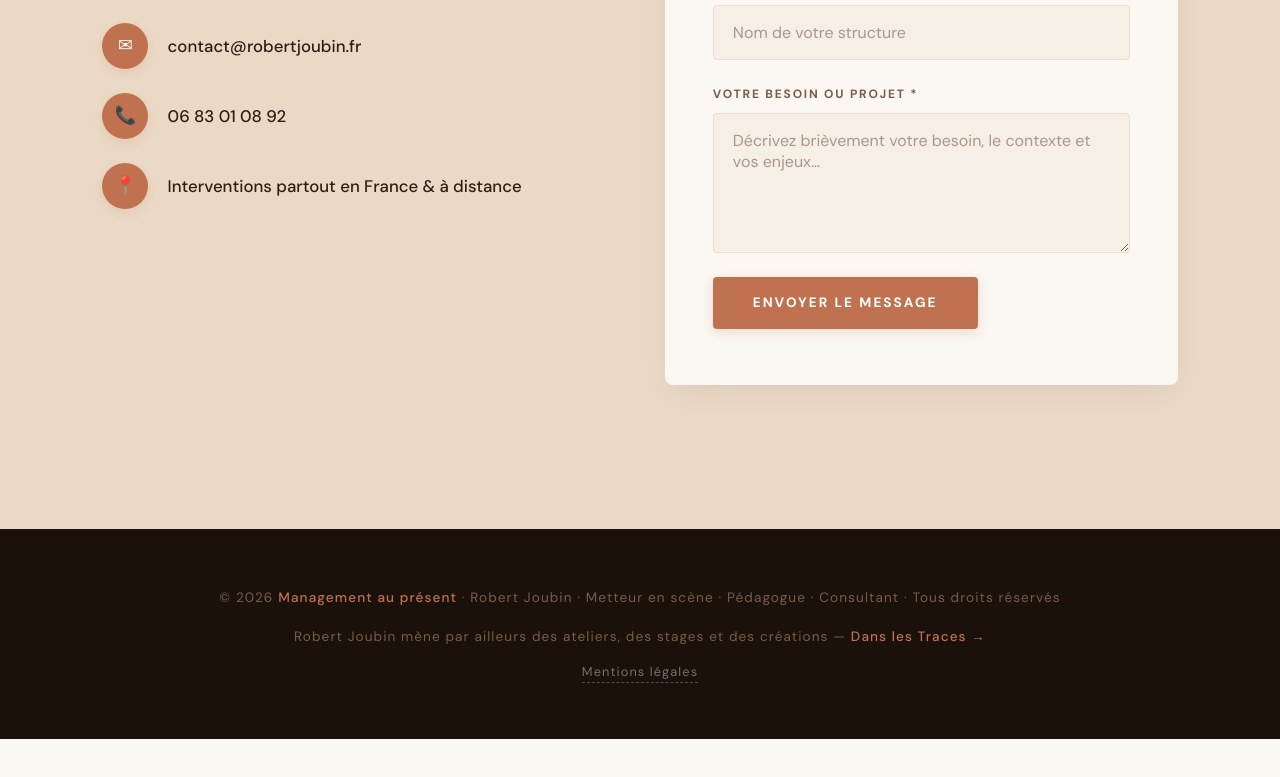
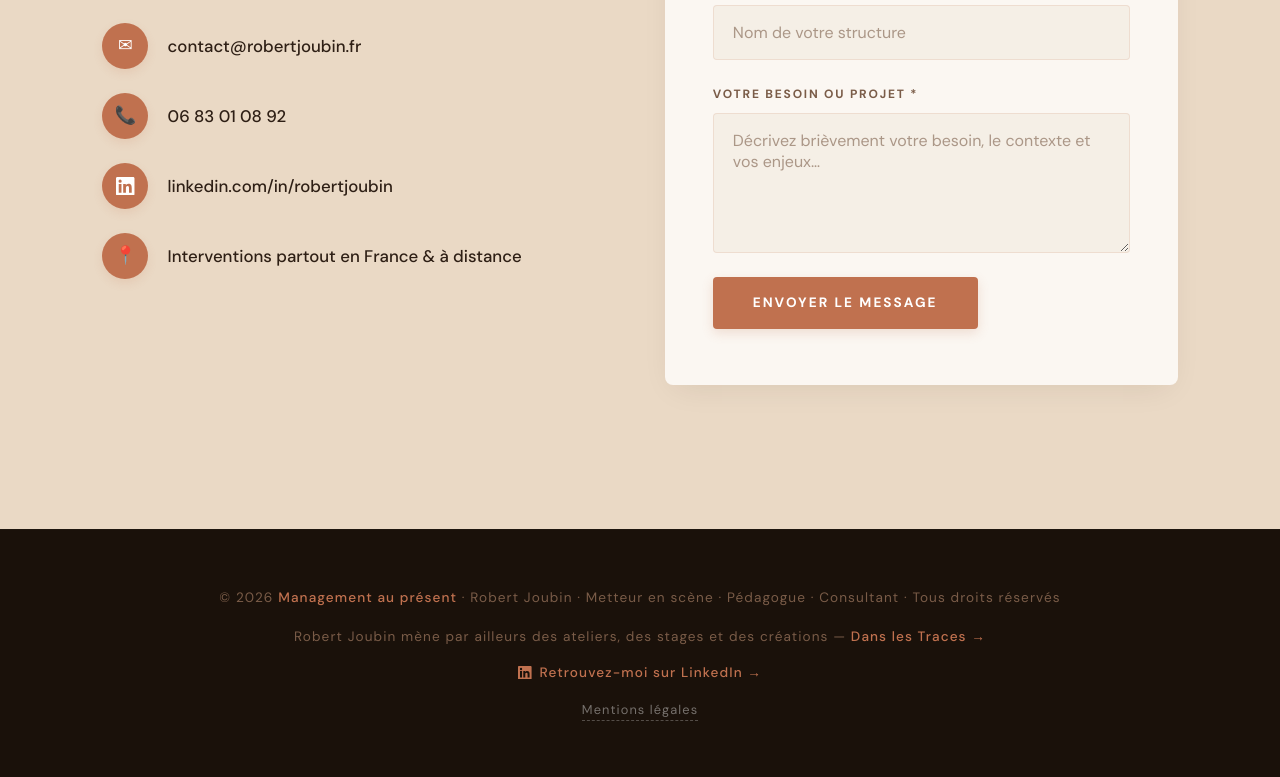
Before and after one commit to robert-joubin/managementaupresent, a plain HTML site: page index.html in a window 1280 px wide. Shown: the part 9592-10369 px from the top of the page. Before the commit the page ends 10331 px from the top, so only its background shows below. Drawn offline with nearby package versions, Linux system fonts and the light colour scheme; a web font is replaced by a local one.

Commit message:
Add files via upload

```diff
--- a/index.html
+++ b/index.html
@@ -131,6 +131,39 @@
     }
 
     .lien-dlt a:hover { color: var(--chaud); }
+
+    /* LIEN LINKEDIN — icône alignée sur .contact-icone dans la section contact */
+    .contact-icone .ico-li {
+      width: 1.05em;
+      height: 1.05em;
+      fill: currentColor;
+      vertical-align: -0.15em;
+    }
+
+    /* Rappel LinkedIn dans le footer — même traitement que .lien-dlt */
+    .lien-social {
+      margin-top: 0.8rem;
+      font-size: 0.85rem;
+      letter-spacing: 0.08em;
+    }
+
+    .lien-social a {
+      color: var(--terre);
+      text-decoration: none;
+      font-weight: 500;
+      transition: var(--transition-rapide);
+      display: inline-flex;
+      align-items: center;
+      gap: 0.5rem;
+    }
+
+    .lien-social a:hover { color: var(--chaud); }
+
+    .lien-social .ico-li {
+      width: 1em;
+      height: 1em;
+      fill: currentColor;
+    }
 
     /* RESPONSIVE — mêmes points de rupture que style.css */
     @media (max-width: 1024px) {
@@ -580,6 +613,10 @@
             <span class="contact-icone">📞</span>
             <span class="contact-detail">06 83 01 08 92</span>
           </a>
+          <a href="https://www.linkedin.com/in/robertjoubin" target="_blank" rel="noopener" class="contact-ligne">
+            <span class="contact-icone" aria-hidden="true"><svg class="ico-li" viewBox="0 0 24 24" role="img" aria-label="LinkedIn"><path d="M20.45 20.45h-3.56v-5.57c0-1.33-.02-3.04-1.85-3.04-1.85 0-2.14 1.45-2.14 2.94v5.67H9.35V9h3.41v1.56h.05c.48-.9 1.63-1.85 3.36-1.85 3.6 0 4.27 2.37 4.27 5.45v6.29zM5.34 7.43a2.06 2.06 0 1 1 0-4.13 2.06 2.06 0 0 1 0 4.13zM7.12 20.45H3.55V9h3.57v11.45zM22.22 0H1.77C.79 0 0 .77 0 1.72v20.56C0 23.23.79 24 1.77 24h20.45c.98 0 1.78-.77 1.78-1.72V1.72C24 .77 23.2 0 22.22 0z"/></svg></span>
+            <span class="contact-detail">linkedin.com/in/robertjoubin</span>
+          </a>
           <div class="contact-ligne">
             <span class="contact-icone">📍</span>
             <span class="contact-detail">Interventions partout en France & à distance</span>
@@ -616,6 +653,7 @@
   <footer>
     <p>© 2026 <span>Management au présent</span> · Robert Joubin · Metteur en scène · Pédagogue · Consultant · Tous droits réservés</p>
     <p class="lien-dlt">Robert Joubin mène par ailleurs des ateliers, des stages et des créations — <a href="https://robertjoubin.fr/" target="_blank" rel="noopener">Dans les Traces →</a></p>
+    <p class="lien-social"><a href="https://www.linkedin.com/in/robertjoubin" target="_blank" rel="noopener"><svg class="ico-li" viewBox="0 0 24 24" role="img" aria-label="LinkedIn"><path d="M20.45 20.45h-3.56v-5.57c0-1.33-.02-3.04-1.85-3.04-1.85 0-2.14 1.45-2.14 2.94v5.67H9.35V9h3.41v1.56h.05c.48-.9 1.63-1.85 3.36-1.85 3.6 0 4.27 2.37 4.27 5.45v6.29zM5.34 7.43a2.06 2.06 0 1 1 0-4.13 2.06 2.06 0 0 1 0 4.13zM7.12 20.45H3.55V9h3.57v11.45zM22.22 0H1.77C.79 0 0 .77 0 1.72v20.56C0 23.23.79 24 1.77 24h20.45c.98 0 1.78-.77 1.78-1.72V1.72C24 .77 23.2 0 22.22 0z"/></svg>Retrouvez-moi sur LinkedIn →</a></p>
     <p style="margin-top: 0.8rem; font-size: 0.8rem;"><a href="#legal-modal" class="legal-link" id="open-legal">Mentions légales</a></p>
   </footer>
 
```
